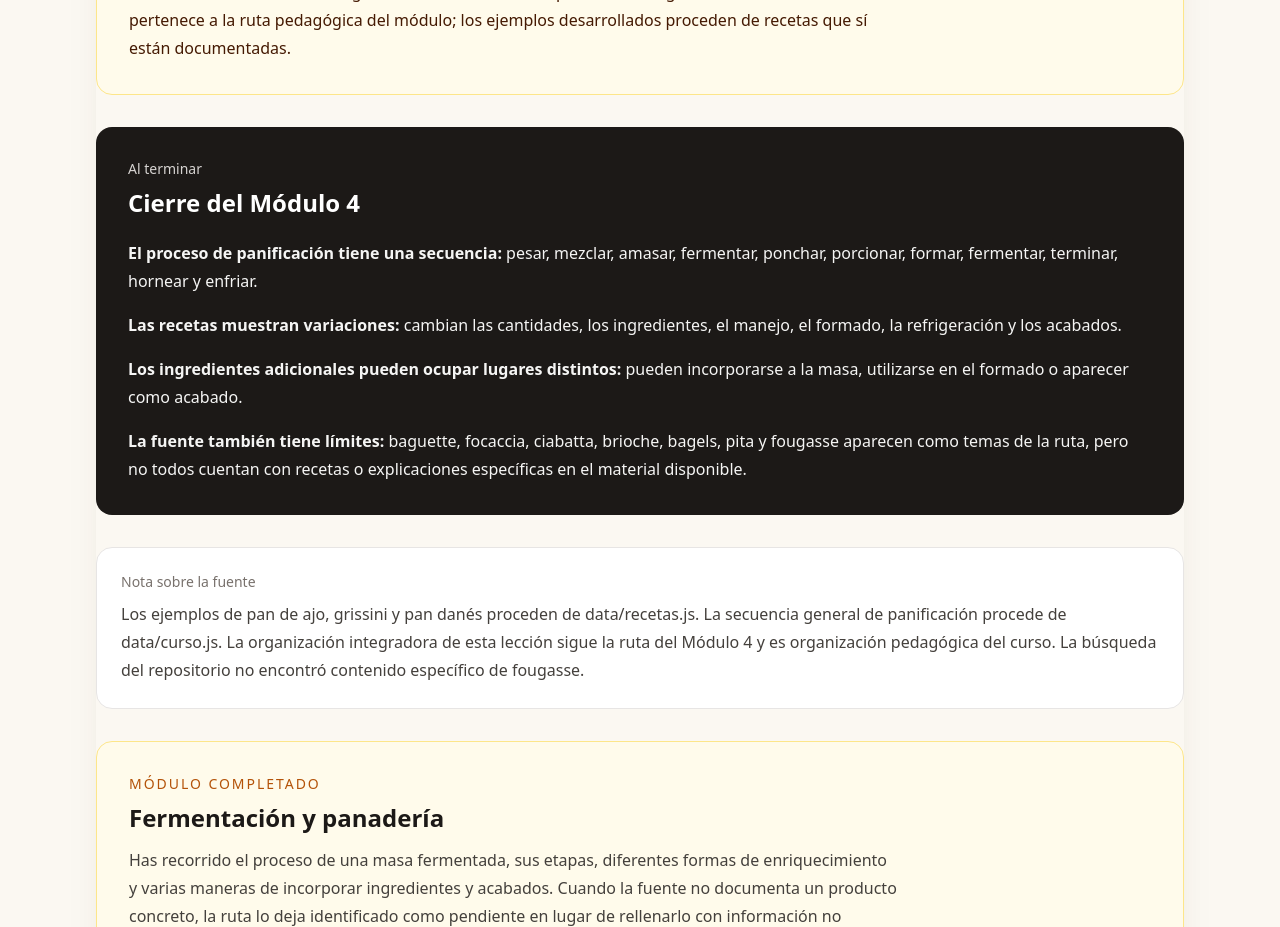
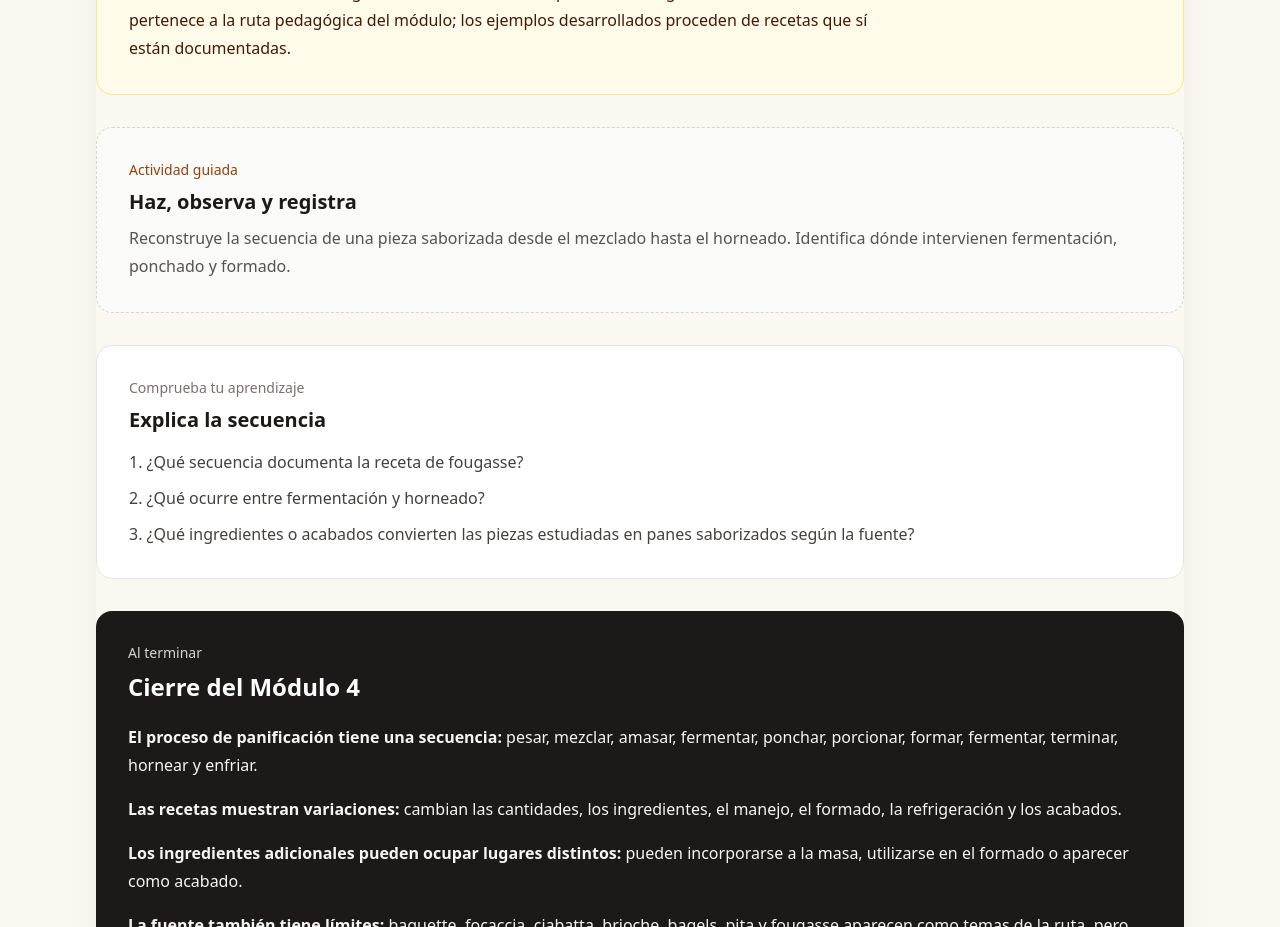
Before and after one commit to Drworm82/CursoPanadero, a Next.js app: page /leccion-fougasse-y-panes-saborizados in a window 1280 px wide. Shown: the part 2820-3747 px from the top of the page. Built offline with nearby package versions, Linux system fonts and the light colour scheme; no server answers.

Commit message:
Añade actividad guiada y comprobación de aprendizaje a M4

```diff
--- a/pages/leccion-fougasse-y-panes-saborizados.js
+++ b/pages/leccion-fougasse-y-panes-saborizados.js
@@ -125,6 +125,22 @@ export default function LessonThirtyFourPage() {
           </p>
         </section>
 
+        <section className="rounded-2xl border border-dashed border-stone-300 bg-stone-50 p-6 sm:p-8">
+          <p className="text-sm font-medium text-amber-800">Actividad guiada</p>
+          <h2 className="mt-2 text-xl font-semibold text-stone-900">Haz, observa y registra</h2>
+          <p className="mt-2 leading-7 text-stone-600">Reconstruye la secuencia de una pieza saborizada desde el mezclado hasta el horneado. Identifica dónde intervienen fermentación, ponchado y formado.</p>
+        </section>
+
+        <section className="rounded-2xl border border-stone-200 bg-white p-6 sm:p-8">
+          <p className="text-sm font-medium text-stone-500">Comprueba tu aprendizaje</p>
+          <h2 className="mt-2 text-xl font-semibold text-stone-900">Explica la secuencia</h2>
+          <div className="mt-4 space-y-3 text-stone-700">
+            <p>1. ¿Qué secuencia documenta la receta de fougasse?</p>
+            <p>2. ¿Qué ocurre entre fermentación y horneado?</p>
+            <p>3. ¿Qué ingredientes o acabados convierten las piezas estudiadas en panes saborizados según la fuente?</p>
+          </div>
+        </section>
+
         <section className="rounded-2xl bg-stone-900 p-6 text-white sm:p-8">
           <p className="text-sm font-medium text-stone-300">Al terminar</p>
           <h2 className="mt-2 text-2xl font-semibold">Cierre del Módulo 4</h2>
```
